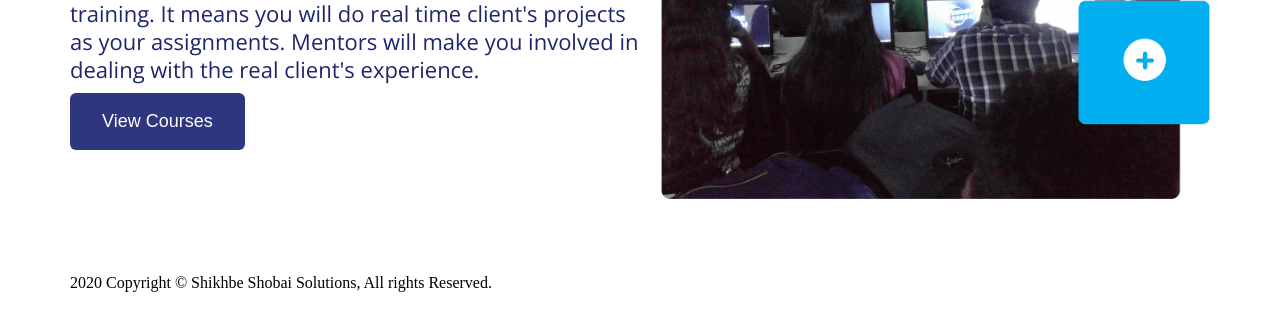
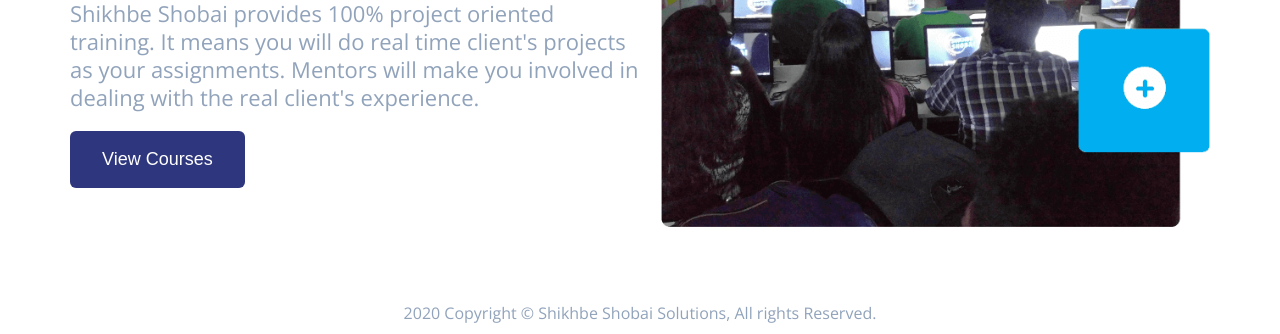
Before and after one commit to rajoanajannat/Class-02, a plain HTML site: page index.html in a window 1280 px wide. Shown: the part 736-1070 px from the top of the page. Before the commit the page ends 1028 px from the top, so only its background shows below. Drawn offline with nearby package versions, Linux system fonts and the light colour scheme.

Commit message:
Update style.css

```diff
--- a/css/style.css
+++ b/css/style.css
@@ -231,3 +231,20 @@
 
 
 }
+
+/*Copyright Section Start*/
+.copyright{
+	width: 100%;
+}
+
+.container p{
+	font-size: 16px;
+	font-family:'Open Sans', sans-serif;
+	font-weight: 100px;
+	color: #91a3bb;
+	margin-bottom: 10px;
+}
+.copyright p{
+	text-align: center;
+}
+/*Copyright Section End*/
```
